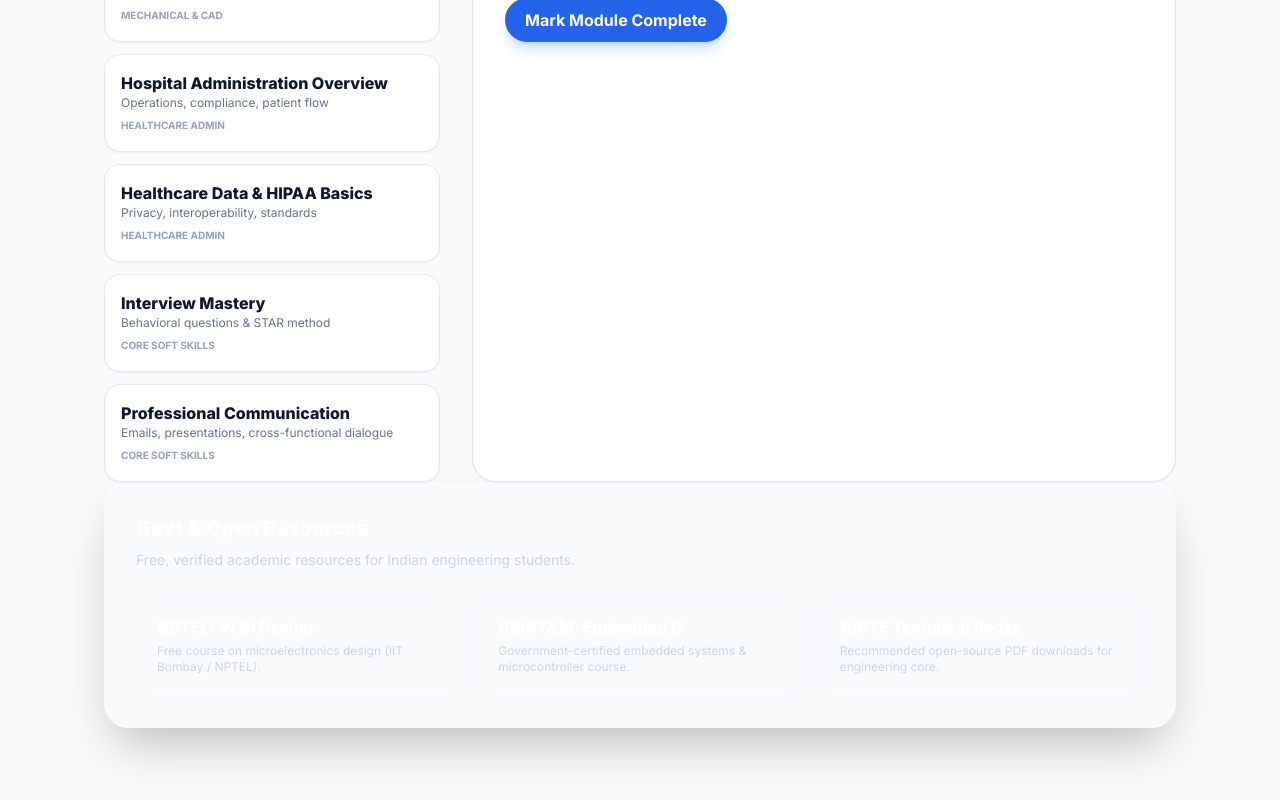
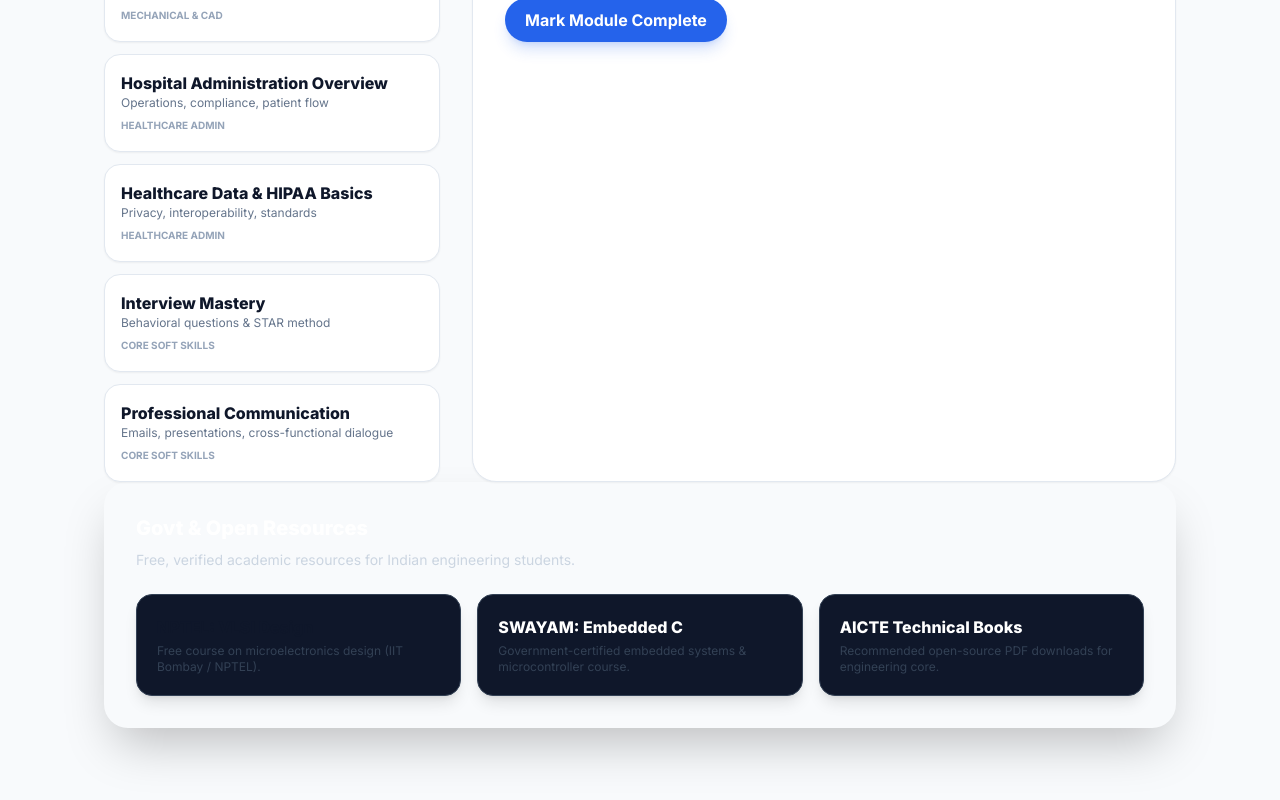
Before and after one commit to mohdziauddin2006-cloud/campus-bridge, a React (Vite) app: page /academy in a window 1280 px wide. Shown: the part 892-1692 px from the top of the page. Built offline with nearby package versions, Linux system fonts and the light colour scheme; no server answers; the database is empty; a web font is replaced by a local one.

Commit message:
fix: finalize dashboard graphs, gov library contrast, and academy videos

```diff
--- a/src/pages/Academy.jsx
+++ b/src/pages/Academy.jsx
@@ -24,8 +24,8 @@ export default function Academy() {
       const expanded = [
         { youtube_id: 'jBzwzrDvZ18', title: 'Financial Statement Analysis', description: 'Balance sheet, cash flow, ratios', category: 'Finance & Accounting' },
         { youtube_id: 'JwHK0TShM3w', title: 'Accounting Principles for Startups', description: 'GAAP / IFRS basics for founders', category: 'Finance & Accounting' },
-        { youtube_id: 'D2hTXYs2yZs', title: 'SEO Strategy 2026', description: 'Keyword mapping, backlinks, technical SEO', category: 'Marketing & SEO' },
-        { youtube_id: 'OkyNq9XHLMU', title: 'Content Marketing & Funnel Design', description: 'Conversion-focused content systems', category: 'Marketing & SEO' },
+        { youtube_id: 'x4O8S4XkHxw', title: 'SEO Strategy 2026', description: 'Keyword mapping, backlinks, technical SEO', category: 'Marketing & SEO' },
+        { youtube_id: 'bixR-KIJKYM', title: 'Content Marketing & Funnel Design', description: 'Conversion-focused content systems', category: 'Marketing & SEO' },
         { youtube_id: 'tXbKzZAwgUo', title: 'CAD Design Basics (SolidWorks)', description: 'Parametric modeling for engineering', category: 'Mechanical & CAD' },
         { youtube_id: 'cO7AaxbM0Mc', title: 'Mechanical Drawing & GD&T', description: 'Tolerancing and assembly design', category: 'Mechanical & CAD' },
         { youtube_id: '8yV0ZzRQ6G8', title: 'Hospital Administration Overview', description: 'Operations, compliance, patient flow', category: 'Healthcare Admin' },
@@ -50,17 +50,17 @@ export default function Academy() {
         <h2 className="text-xl font-extrabold mb-2">Govt &amp; Open Resources</h2>
         <p className="text-slate-300 text-sm mb-6">Free, verified academic resources for Indian engineering students.</p>
         <div className="grid sm:grid-cols-3 gap-4">
-          <a href="https://nptel.ac.in/content/html" target="_blank" rel="noopener noreferrer" className="block bg-white/10 hover:bg-white/15 rounded-2xl border border-white/10 p-5 transition backdrop-blur-sm">
-            <h4 className="font-extrabold mb-1">NPTEL: VLSI Design</h4>
-            <p className="text-xs text-slate-300">Free course on microelectronics design (IIT Bombay / NPTEL).</p>
+          <a href="https://nptel.ac.in/content/html" target="_blank" rel="noopener noreferrer" className="block bg-slate-900 hover:bg-slate-800 rounded-2xl border border-slate-700 p-5 transition shadow-lg">
+            <h4 className="font-extrabold mb-1 text-slate-900">NPTEL: VLSI Design</h4>
+            <p className="text-xs text-slate-700">Free course on microelectronics design (IIT Bombay / NPTEL).</p>
           </a>
-          <a href="https://swayam.gov.in/" target="_blank" rel="noopener noreferrer" className="block bg-white/10 hover:bg-white/15 rounded-2xl border border-white/10 p-5 transition backdrop-blur-sm">
+          <a href="https://swayam.gov.in/" target="_blank" rel="noopener noreferrer" className="block bg-slate-900 hover:bg-slate-800 rounded-2xl border border-slate-700 p-5 transition shadow-lg">
             <h4 className="font-extrabold mb-1">SWAYAM: Embedded C</h4>
-            <p className="text-xs text-slate-300">Government-certified embedded systems & microcontroller course.</p>
+            <p className="text-xs text-slate-700">Government-certified embedded systems & microcontroller course.</p>
           </a>
-          <a href="https://nptel.ac.in/content/pdf" target="_blank" rel="noopener noreferrer" className="block bg-white/10 hover:bg-white/15 rounded-2xl border border-white/10 p-5 transition backdrop-blur-sm">
+          <a href="https://nptel.ac.in/content/pdf" target="_blank" rel="noopener noreferrer" className="block bg-slate-900 hover:bg-slate-800 rounded-2xl border border-slate-700 p-5 transition shadow-lg">
             <h4 className="font-extrabold mb-1">AICTE Technical Books</h4>
-            <p className="text-xs text-slate-300">Recommended open-source PDF downloads for engineering core.</p>
+            <p className="text-xs text-slate-700">Recommended open-source PDF downloads for engineering core.</p>
           </a>
         </div>
       </div>
@@ -94,7 +94,7 @@ export default function Academy() {
         </div>
         <div className="lg:col-span-2 bg-white rounded-3xl border border-slate-200 shadow-sm overflow-hidden">
           <div className="aspect-video bg-black relative">
-            <iframe src={`https://www.youtube-nocookie.com/embed/${activeVideo?.youtube_id}`} title={activeVideo?.title || 'Video'} className="w-full h-full" allow="accelerometer; autoplay; clipboard-write; encrypted-media; gyroscope; picture-in-picture" allowFullScreen />
+            <iframe src={`https://www.youtube.com/embed/${activeVideo?.youtube_id}`} title={activeVideo?.title || 'Video'} className="w-full h-full" allow="accelerometer; autoplay; clipboard-write; encrypted-media; gyroscope; picture-in-picture" allowFullScreen />
           </div>
           <div className="p-8">
             <h3 className="text-2xl font-extrabold text-slate-900 mb-2">{activeVideo?.title}</h3>
@@ -115,17 +115,17 @@ export default function Academy() {
         <h2 className="text-xl font-extrabold mb-2">Govt &amp; Open Resources</h2>
         <p className="text-slate-300 text-sm mb-6">Free, verified academic resources for Indian engineering students.</p>
         <div className="grid sm:grid-cols-3 gap-4">
-          <a href="https://nptel.ac.in/content/html" target="_blank" rel="noopener noreferrer" className="block bg-white/10 hover:bg-white/15 rounded-2xl border border-white/10 p-5 transition backdrop-blur-sm">
-            <h4 className="font-extrabold mb-1">NPTEL: VLSI Design</h4>
-            <p className="text-xs text-slate-300">Free course on microelectronics design (IIT Bombay / NPTEL).</p>
+          <a href="https://nptel.ac.in/content/html" target="_blank" rel="noopener noreferrer" className="block bg-slate-900 hover:bg-slate-800 rounded-2xl border border-slate-700 p-5 transition shadow-lg">
+            <h4 className="font-extrabold mb-1 text-slate-900">NPTEL: VLSI Design</h4>
+            <p className="text-xs text-slate-700">Free course on microelectronics design (IIT Bombay / NPTEL).</p>
           </a>
-          <a href="https://swayam.gov.in/" target="_blank" rel="noopener noreferrer" className="block bg-white/10 hover:bg-white/15 rounded-2xl border border-white/10 p-5 transition backdrop-blur-sm">
+          <a href="https://swayam.gov.in/" target="_blank" rel="noopener noreferrer" className="block bg-slate-900 hover:bg-slate-800 rounded-2xl border border-slate-700 p-5 transition shadow-lg">
             <h4 className="font-extrabold mb-1">SWAYAM: Embedded C</h4>
-            <p className="text-xs text-slate-300">Government-certified embedded systems & microcontroller course.</p>
+            <p className="text-xs text-slate-700">Government-certified embedded systems & microcontroller course.</p>
           </a>
-          <a href="https://nptel.ac.in/content/pdf" target="_blank" rel="noopener noreferrer" className="block bg-white/10 hover:bg-white/15 rounded-2xl border border-white/10 p-5 transition backdrop-blur-sm">
+          <a href="https://nptel.ac.in/content/pdf" target="_blank" rel="noopener noreferrer" className="block bg-slate-900 hover:bg-slate-800 rounded-2xl border border-slate-700 p-5 transition shadow-lg">
             <h4 className="font-extrabold mb-1">AICTE Technical Books</h4>
-            <p className="text-xs text-slate-300">Recommended open-source PDF downloads for engineering core.</p>
+            <p className="text-xs text-slate-700">Recommended open-source PDF downloads for engineering core.</p>
           </a>
         </div>
       </div>
--- a/src/pages/Dashboard.jsx
+++ b/src/pages/Dashboard.jsx
@@ -1,5 +1,5 @@
 import { useEffect, useState } from 'react';
-import { BarChart, Bar, XAxis, YAxis, Tooltip, ResponsiveContainer, Cell } from 'recharts';
+import { BarChart, Bar, XAxis, YAxis, Tooltip, ResponsiveContainer, Cell, RadarChart, PolarGrid, PolarAngleAxis, PolarRadiusAxis, Radar } from 'recharts';
 import { TrendingUp, BookOpen, Users, Award, ArrowRight } from 'lucide-react';
 import { Link } from 'react-router-dom';
 import { db } from '../lib/firebase';
@@ -7,7 +7,7 @@ import { doc, onSnapshot, collection, getDocs } from 'firebase/firestore';
 import { supabase } from '../lib/supabase';
 
 export default function Dashboard() {
-  const [gapData, setGapData] = useState([]);
+  const [gapData, setGapData] = useState([{ dept: 'ECE', score: 85 }, { dept: 'CSE', score: 92 }, { dept: 'MECH', score: 68 }, { dept: 'CIVIL', score: 74 }, { dept: 'EEE', score: 79 }]);
   const [skills, setSkills] = useState([]);
   const [announcement, setAnnouncement] = useState('');
   const [loading, setLoading] = useState(true);
@@ -71,17 +71,20 @@ export default function Dashboard() {
           <div className="lg:col-span-2 bg-white rounded-3xl border border-slate-200 shadow-sm p-8">
             <h2 className="font-extrabold text-xl mb-1">Department Skill Gap Intelligence</h2>
             <p className="text-sm text-slate-500 mb-6">Readiness score by department — Batch 2026 · CampusBridge Skilling Hub</p>
-            <div className="h-72"><ResponsiveContainer width="100%" height="100%"><BarChart data={gapData}><XAxis dataKey="dept" tick={{fontSize:12}} /><YAxis domain={[0,100]} tick={{fontSize:12}} /><Tooltip />{gapData.map((e,i)=> <Cell key={e.dept} fill={i===0?'#2563eb':i===1?'#38bdf8':i===2?'#f59e0b':i===3?'#f43f5e':'#10b981'} />)}<Bar dataKey="score" fill="#2563eb" radius={[4,4,0,0]} /></BarChart></ResponsiveContainer></div>
+            <div className="h-72"><ResponsiveContainer width="100%" height="100%"><BarChart data={gapData}><XAxis dataKey="dept" tick={{fontSize:12}} /><YAxis domain={[0,100]} tick={{fontSize:12}} /><Tooltip />{gapData.map((e,i)=> <Cell key={e.dept} fill={i===0?'#2563eb':i===1?'#38bdf8':i===2?'#f59e0b':i===3?'#f43f5e':'#10b981'} />)}<Bar dataKey="score" fill="#3b82f6" radius={[4,4,0,0]} /></BarChart></ResponsiveContainer></div>
           </div>
           <div className="bg-white rounded-3xl border border-slate-200 shadow-sm p-8">
             <h2 className="font-extrabold text-xl mb-4">Skill Diagnostic</h2>
-            <div className="space-y-4">
-              {skills.map(s => (
-                <div key={s.name}><div className="flex justify-between text-sm font-bold mb-1"><span className="text-slate-800">{s.name}</span><span className={s.status==='Gap'?'text-rose-600':s.status==='Developing'?'text-amber-600':'text-emerald-600'}>{s.level}%</span></div>
-                <div className="w-full h-2 bg-slate-100 rounded-full overflow-hidden"><div className="h-full rounded-full bg-blue-600" style={{width:`${s.level}%`}} /></div>
-                <div className="text-[11px] font-medium text-slate-400 mt-0.5">{s.status}</div>
-              </div>
-              ))}
+            <div className="h-60">
+              <ResponsiveContainer width="100%" height="100%">
+                <RadarChart cx="50%" cy="50%" outerRadius="80%" data={[{ subject: 'Programming', score: 88, fullMark: 100 }, { subject: 'VLSI', score: 75, fullMark: 100 }, { subject: 'System Arch', score: 65, fullMark: 100 }, { subject: 'Soft Skills', score: 90, fullMark: 100 }, { subject: 'Embedded', score: 72, fullMark: 100 }]}>
+                  <PolarGrid />
+                  <PolarAngleAxis dataKey="subject" />
+                  <PolarRadiusAxis angle={30} domain={[0, 100]} />
+                  <Radar name="Score" dataKey="score" stroke="#10b981" fill="#10b981" fillOpacity={0.6} />
+                  <Tooltip />
+                </RadarChart>
+              </ResponsiveContainer>
             </div>
           </div>
         </div>
```
Also changed, not shown: 1 other file (tests, documents, lock files or other folders).
